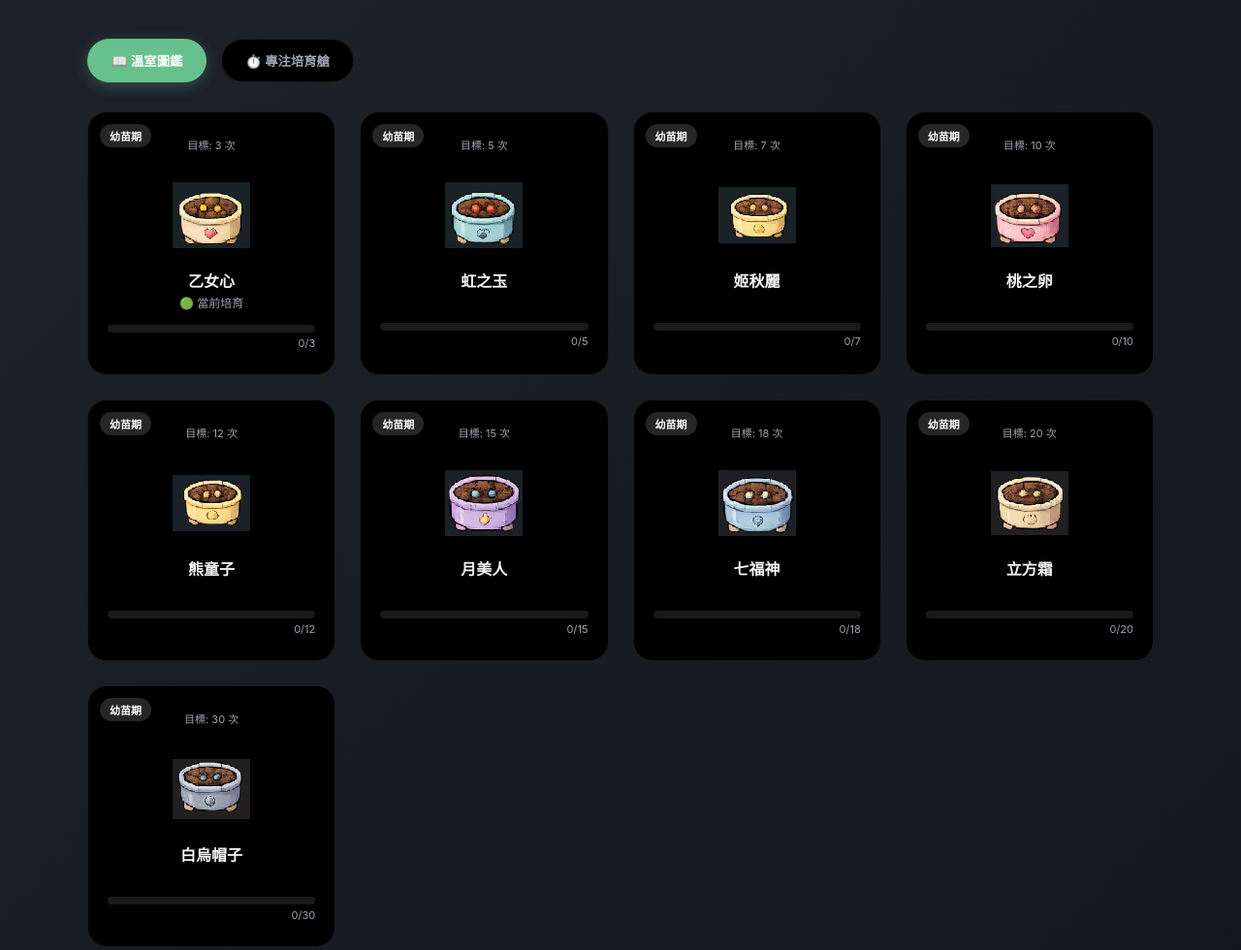
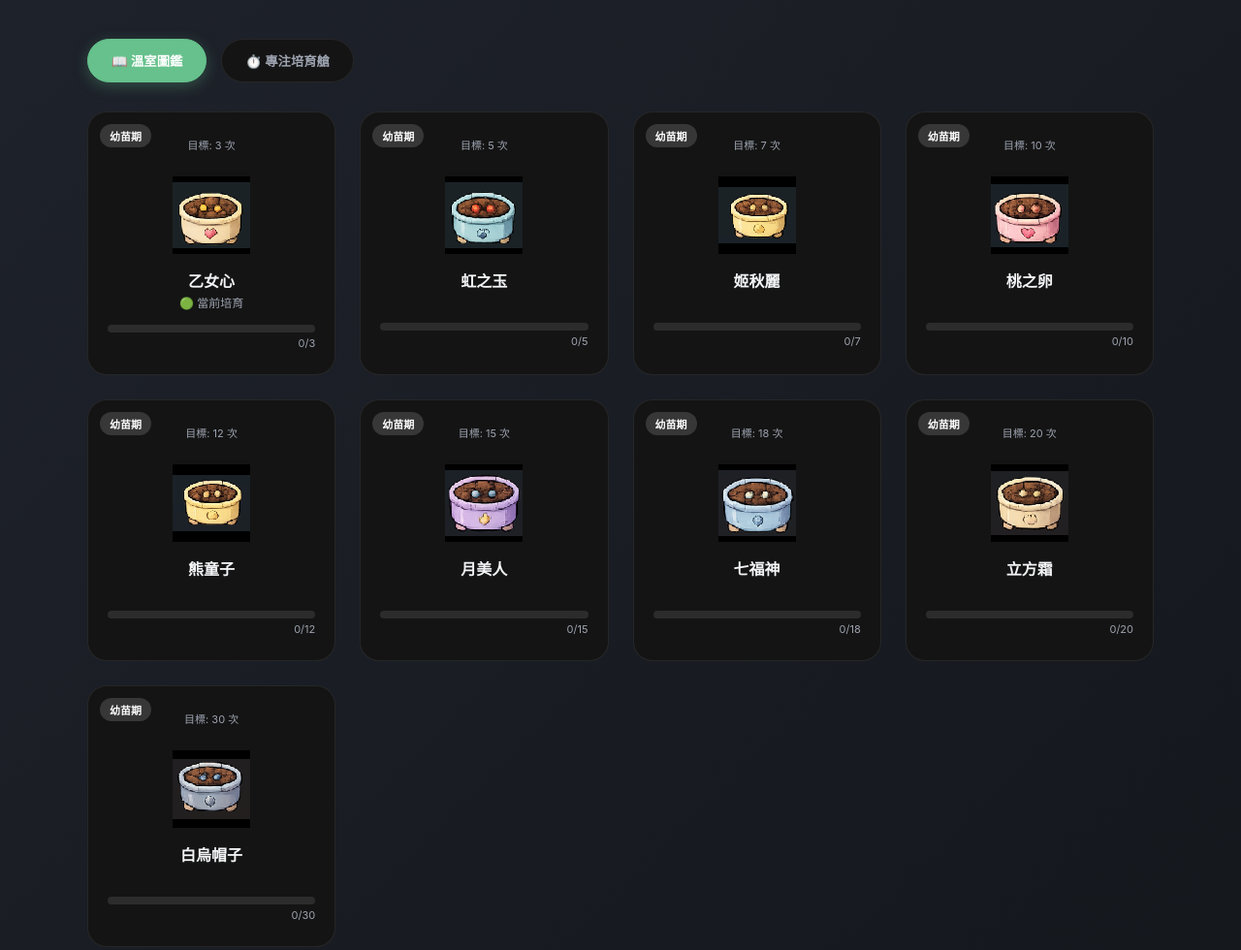
Before and after one commit to s114374-arch/s114374-arch.github.io, a plain HTML site: page gemini-code-1781807342684.html in a window 1280 px wide. Shown: the top 980 px of the page at 97% size. Drawn offline with Linux system fonts and the light colour scheme.

Commit message:
Update gemini-code-1781807342684.html

```diff
--- a/gemini-code-1781807342684.html
+++ b/gemini-code-1781807342684.html
@@ -8,13 +8,14 @@
         :root {
             --bg-base: #14171c;
             --bg-gradient: linear-gradient(135deg, #1e222b 0%, #14171c 100%);
-            --bg-card: #000000; /* ✨ 已改為純黑色：讓黑底植物圖片完美融入、不露邊框 ✨ */
+            /* 👇 ✨ 關鍵調整：將卡片與圖片底色微調為暗灰色，讓裁切圖邊框完美隱形 ✨ */
+            --bg-card: #141414;
             --bg-inner: rgba(26, 29, 36, 0.8);
             --text-main: #f3f4f6;
             --text-muted: #9ca3af;
             --accent-botanical: #66c18c;
             --accent-bloom: #f28b82;
-            --border-glow: rgba(255, 255, 255, 0.1); /* 稍微調亮邊框，讓純黑卡片更有層次感 */
+            --border-glow: rgba(255, 255, 255, 0.08);
             --glass-blur: blur(12px);
         }
 
```
